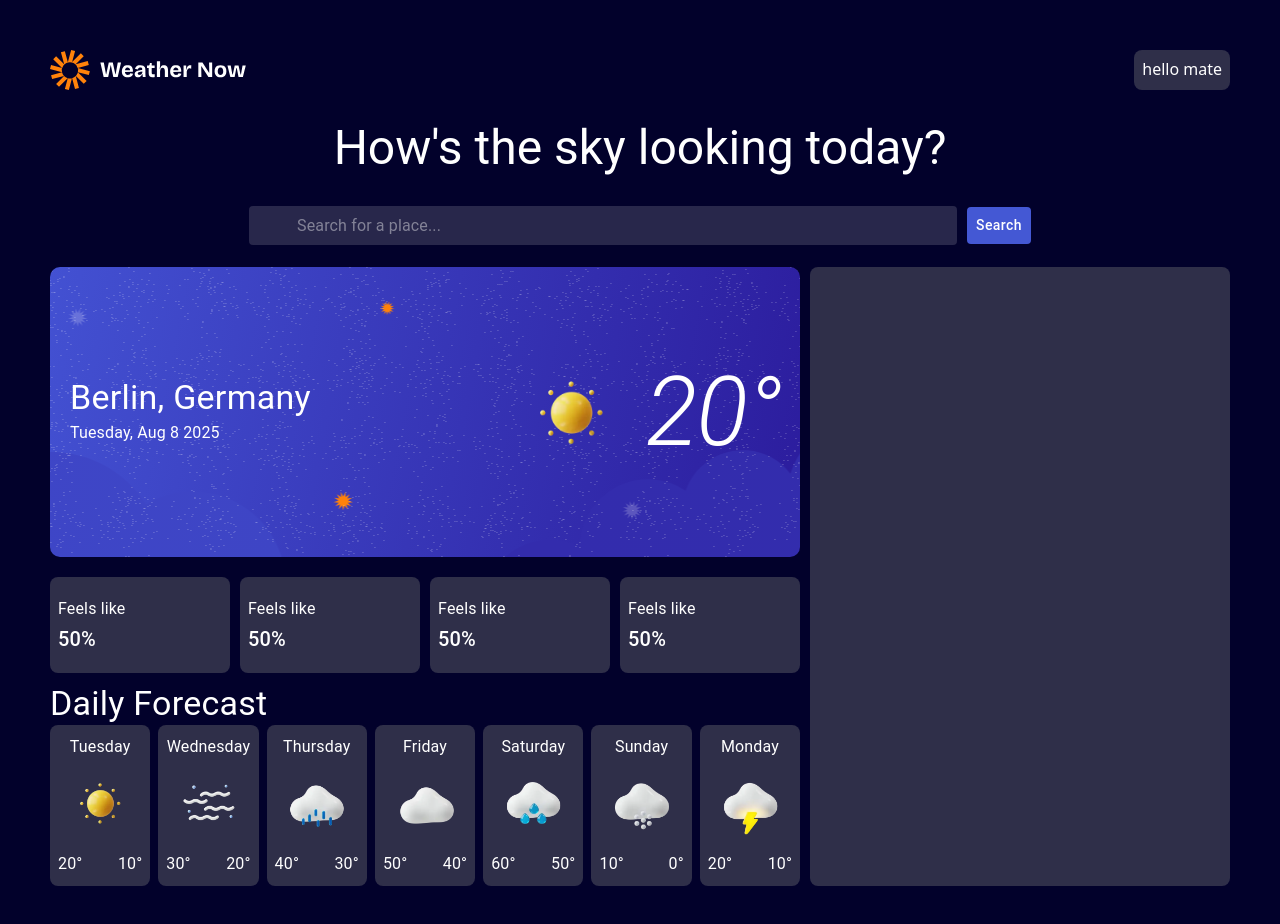
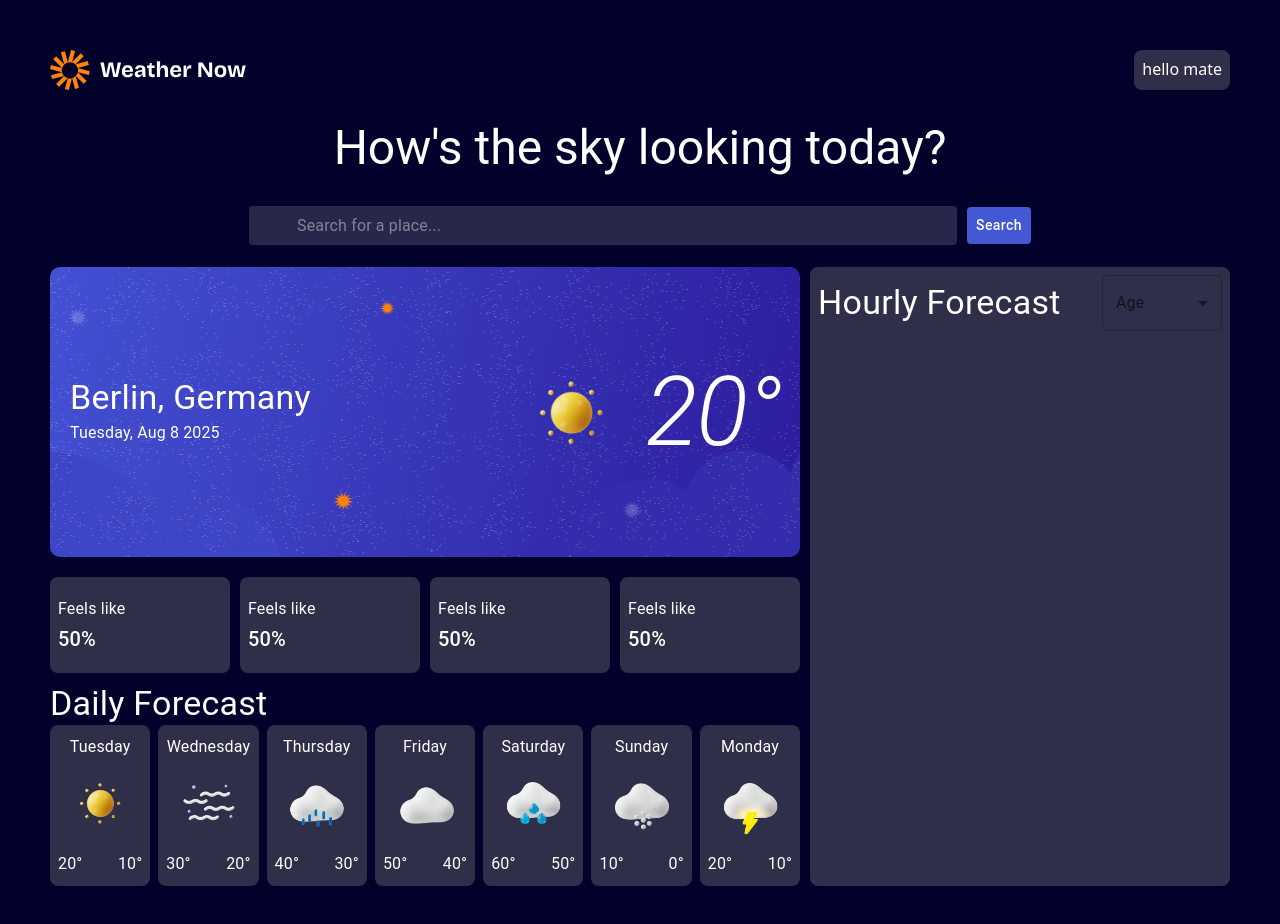
Before and after one commit to hunghuynh1110/Weather-report, a React (Vite) app in the folder Weather/: page / in a window 1280 px wide. Shown: the top 924 px of the page. Built offline with nearby package versions, Linux system fonts and the light colour scheme; some icons are missing; a web font is replaced by a local one.

Commit message:
feat: draft of hourly forecast, reuse dropdown button from navbar

```diff
--- a/Weather/src/components/HourlyForcast.tsx
+++ b/Weather/src/components/HourlyForcast.tsx
@@ -1,7 +1,56 @@
-import React from "react";
+import { Box, Button, Typography } from "@mui/material";
+
+import * as React from "react";
+import InputLabel from "@mui/material/InputLabel";
+import MenuItem from "@mui/material/MenuItem";
+import FormControl from "@mui/material/FormControl";
+import Select from "@mui/material/Select";
+import type { SelectChangeEvent } from "@mui/material/Select";
+import { appBoxSx } from "./AppBox";
+
+function BasicSelect() {
+  const [age, setAge] = React.useState("");
+
+  const handleChange = (event: SelectChangeEvent) => {
+    setAge(event.target.value as string);
+  };
+
+  return (
+    <Box sx={{ minWidth: 120 }}>
+      <FormControl fullWidth>
+        <InputLabel id="demo-simple-select-label">Age</InputLabel>
+        <Select
+          labelId="demo-simple-select-label"
+          id="demo-simple-select"
+          value={age}
+          label="Age"
+          onChange={handleChange}
+        >
+          <MenuItem value={10}>Ten</MenuItem>
+          <MenuItem value={20}>Twenty</MenuItem>
+          <MenuItem value={30}>Thirty</MenuItem>
+        </Select>
+      </FormControl>
+    </Box>
+  );
+}
 
 const HourlyForcast = () => {
-  return <div></div>;
+  return (
+    <Box>
+      <Box
+        sx={{
+          display: "flex",
+          justifyContent: "space-between",
+          alignContent: "center",
+          alignItems: "center",
+        }}
+      >
+        <Typography variant="h4">Hourly Forecast</Typography>
+        <BasicSelect />
+      </Box>
+    </Box>
+  );
 };
 
 export default HourlyForcast;
```
